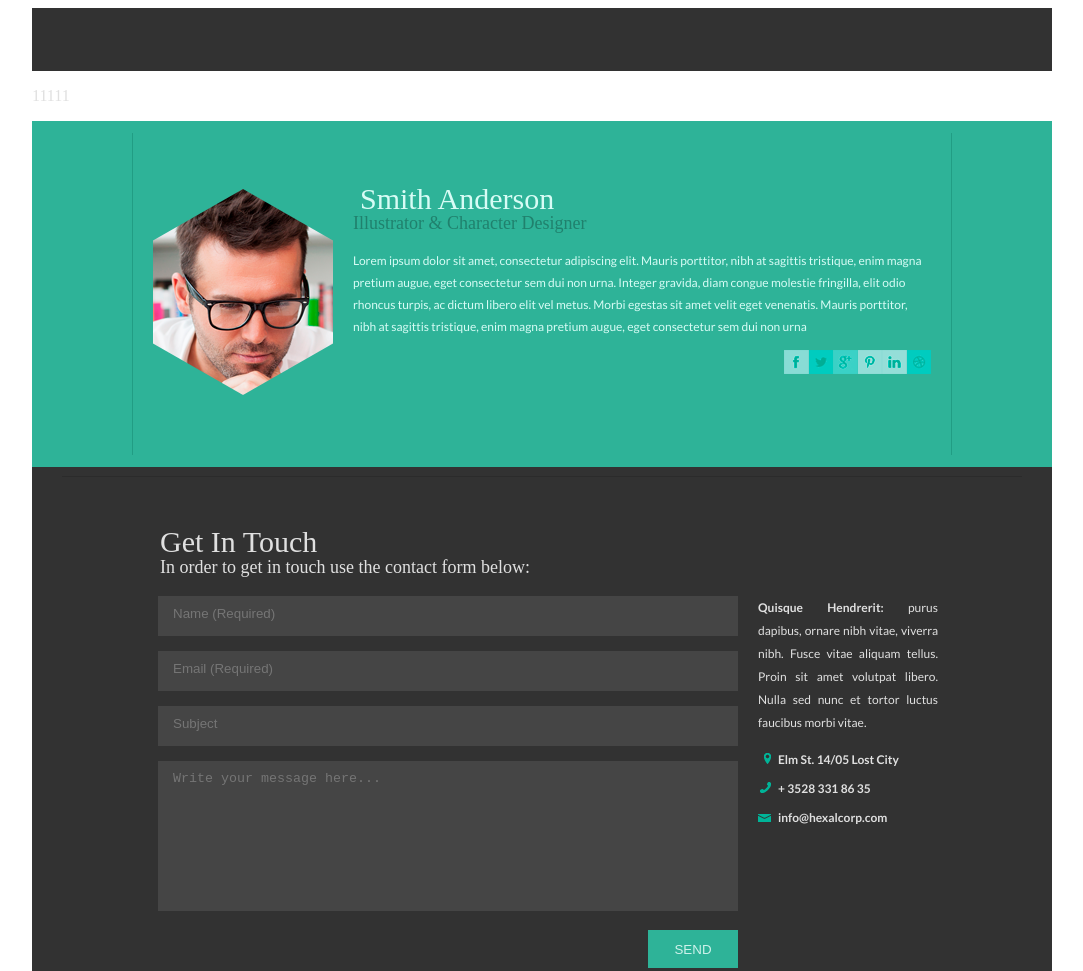
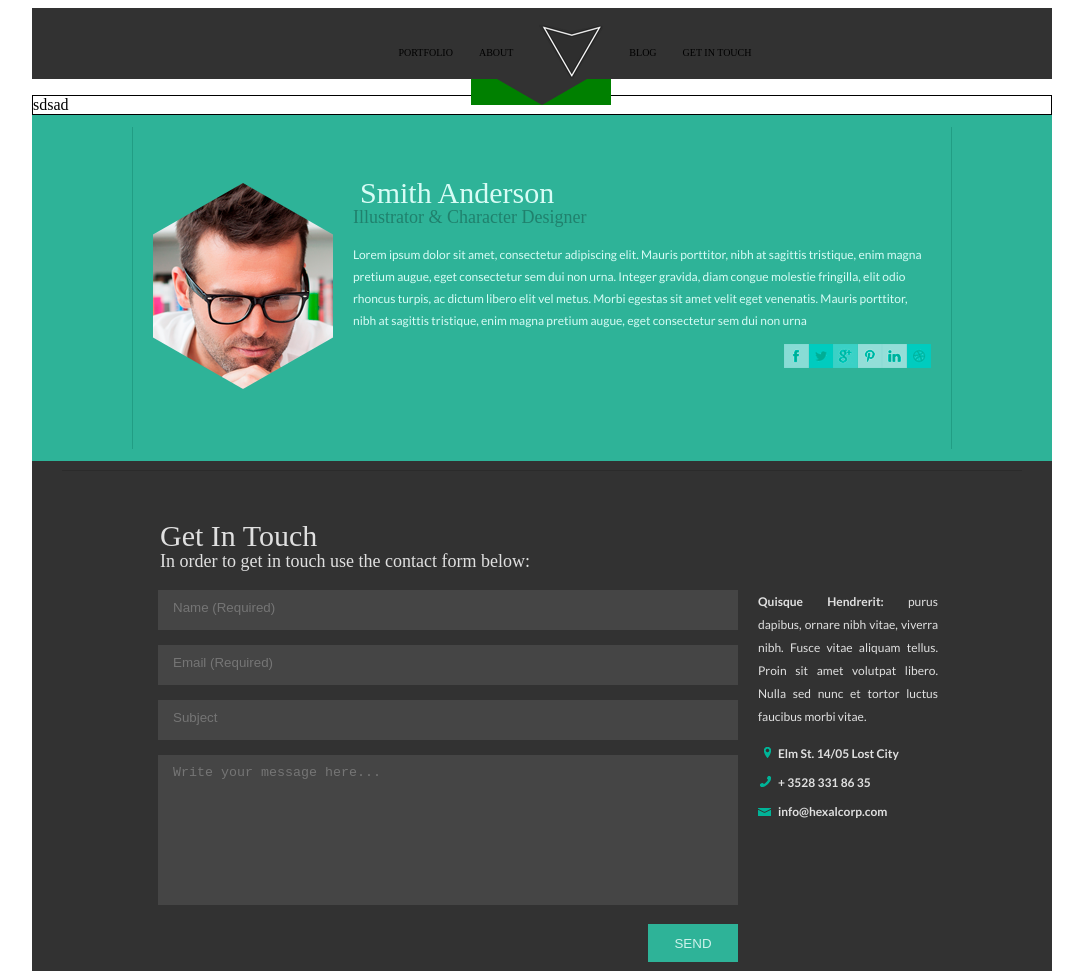
Before and after one commit to primapsa/hexal, a plain HTML site: page index.html in a window 1280 px wide. Shown: the top 971 px of the page, without its empty margins (98-1181 px from the left). Drawn offline with Linux system fonts and the light colour scheme.

Commit message:
feat: add new block

```diff
--- a/index.html
+++ b/index.html
@@ -4,14 +4,33 @@
         <link href="https://fonts.googleapis.com/css?family=Lato:400,700|Maven+Pro" rel="stylesheet">
         <link rel="stylesheet" href="style.css">
     </header>
-    <body>
+    <body >
+
         <div class="container">
         <head>
-            <div class="nav"></div>
+            <div class="nav">
+                <div class="nav-container">
+                            <ul class="menu-left">
+                                <li>PORTFOLIO</li>
+                                <li>ABOUT</li>
+                                <li><div class="dd"><img src="assets/images/logo.png"></div></li>
+                                <li>BLOG</li>
+                                <li>GET IN TOUCH</li>
+                            </ul>
+                </div>
+                <div ></div>
+
+                <div class="nav-triangle">
+                  <source>
+                </div>
+                <div class="nav-squad"></div>
+            </div>
         </head>
         <section>
             <div class="center">
-                    <div class="slider"><p>11111</p></div>
+                    <div class="slider">
+                        <div class="slider-border">sdsad</div>
+                    </div>
                     <div class="person">
                         <div class="person-border">
                             <div class="person-container">
--- a/style.css
+++ b/style.css
@@ -1,19 +1,71 @@
 .body {
     font-family: "Maven Pro";
+
 }
 .container {
     width: 1020px;
     padding: 0px;
     margin: 0px auto;
 
+
 }
+
 .nav {
-    height: 63px;
+    position: relative;
+}
+.nav-container {
+   display: flex;
+   justify-content: center;
     background-color: #323232;
+
+
+}
+.nav-container ul {
+    display: flex;
+    justify-content: center;
+    list-style-type: none;
+
+    align-items: center;
+    margin-bottom: -2px;
+
+
+}
+.nav-container li {
+    padding-left: 26px;
+    font-size: 10px;
+
+
+}
+
+.nav-triangle {
+    width: 0;
+    height: 0;
+    border-style: solid;
+    border-width: 26px 45px 0 45px;
+    border-color: #323232 transparent transparent transparent;
+    margin: 0 auto;
+    position: relative;
+    z-index: 1;
+}
+.nav-squad {
+    width: 140px;
+    height: 26px;
+    background-color: green;
+    /* top: -35px; */
+    position: absolute;
+    /* top: -26px; */
+    /* left: -99px; */
+    /* z-index: -5; */
+    bottom: -0px;
+    left: 43%;
 }
 .slider {
 
     background-color: #ffffff;
+}
+.slider-border {
+    border: 1px solid black;
+    margin-top: -10px;
 }
 .person {
     background-color: #2eb398;
```
Also changed, not shown: assets/images/logo.png (added).
